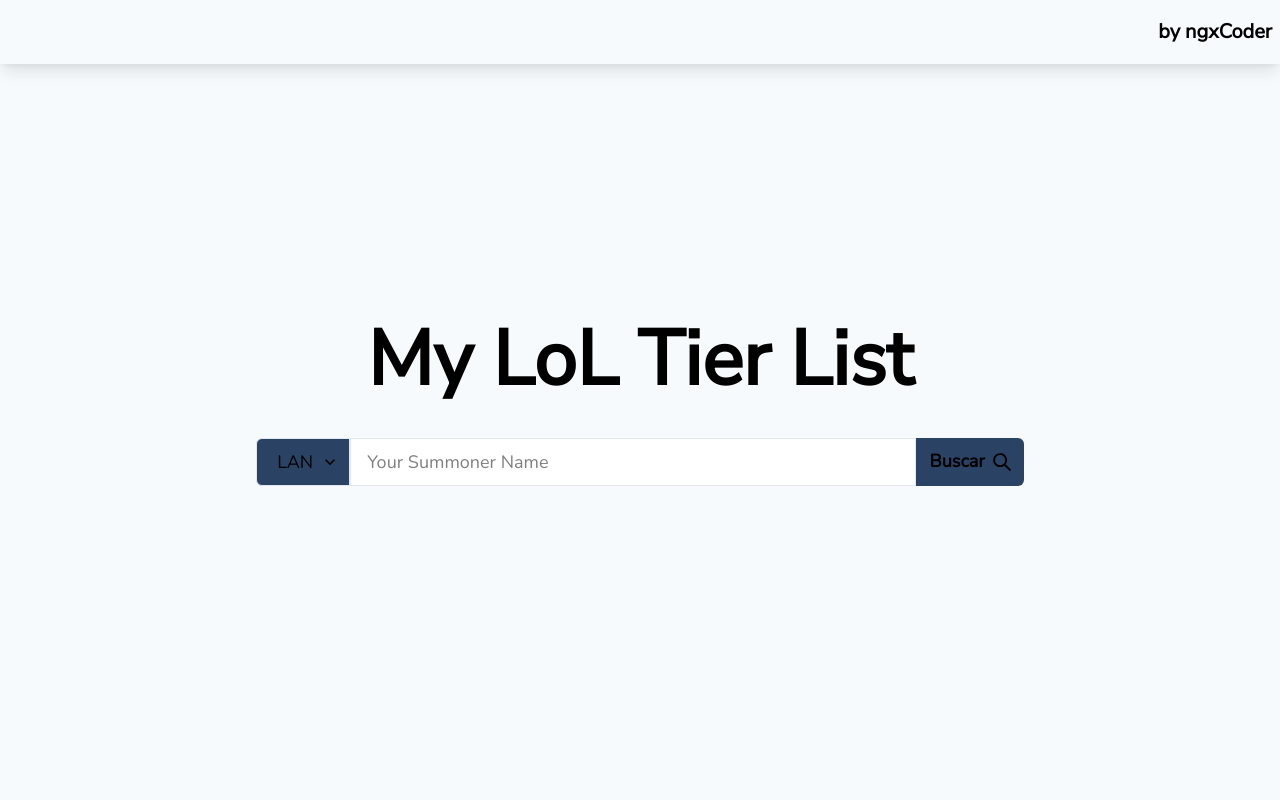
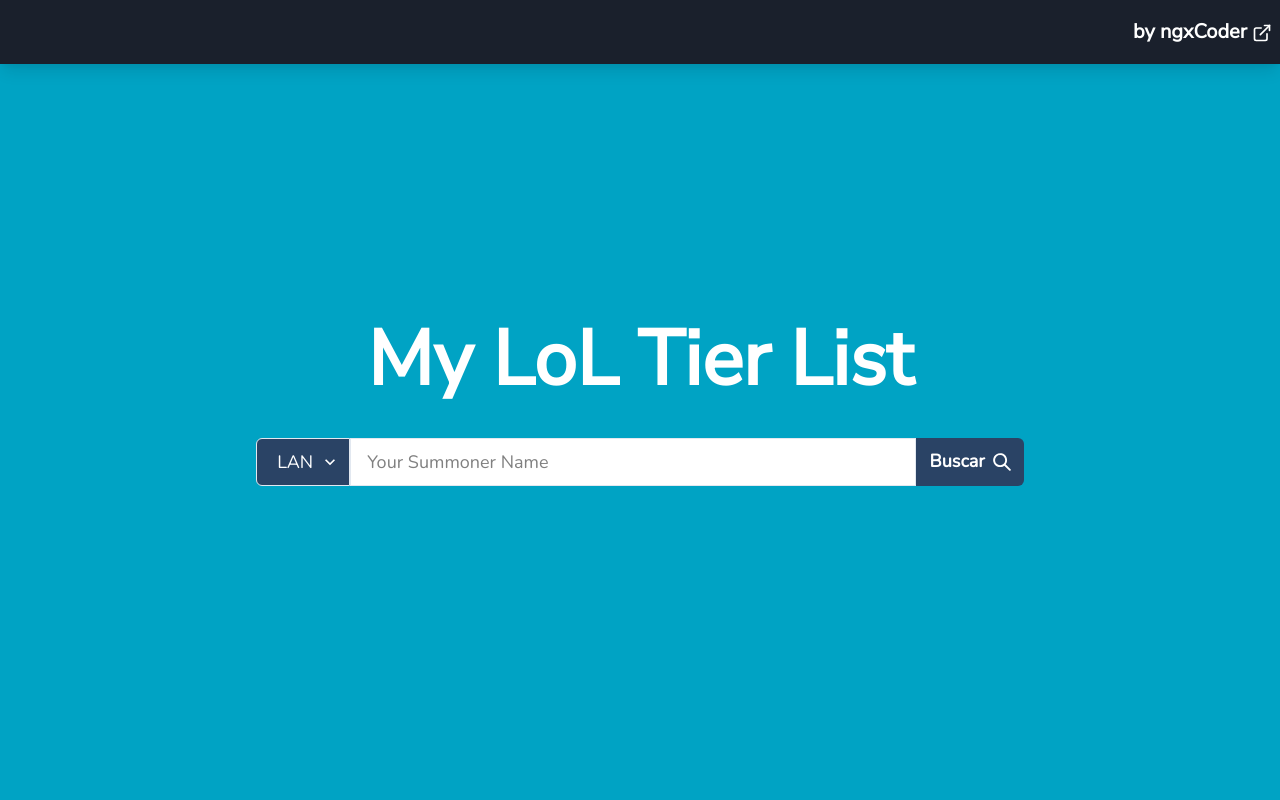
Before and after one commit to ngxCoder/my-lol-tierlist, a Next.js app: page / in a window 1280 px wide. Shown: the top 800 px of the page. Built offline with nearby package versions, Linux system fonts and the light colour scheme.

Commit message:
Remove dar mode to set one theme and initial api

```diff
--- a/package.json
+++ b/package.json
@@ -14,6 +14,7 @@
     "@emotion/styled": "11.1.5",
     "@fontsource/nunito": "^4.5.0",
     "@fontsource/nunito-sans": "^4.5.1",
+    "axios": "^0.23.0",
     "framer-motion": "^4.0.3",
     "next": "^11.1.2",
     "react": "^17.0.2",
--- a/src/components/Container.tsx
+++ b/src/components/Container.tsx
@@ -1,18 +1,13 @@
 import { Flex, useColorMode, FlexProps } from '@chakra-ui/react'
 
 export const Container = (props: FlexProps) => {
-  const { colorMode } = useColorMode()
-
-  const bgColor = { light: 'gray.50', dark: 'cyan.600' }
-
-  const color = { light: 'black', dark: 'white' }
   return (
     <Flex
       direction="column"
       alignItems="center"
       justifyContent="center"
-      bg={bgColor[colorMode]}
-      color={color[colorMode]}
+      bg="cyan.600"
+      color="white"
       {...props}
     />
   )
--- a/src/components/Header.tsx
+++ b/src/components/Header.tsx
@@ -1,11 +1,13 @@
-import { Flex, Box, Heading, Spacer, useColorMode } from '@chakra-ui/react'
+import { ExternalLinkIcon } from '@chakra-ui/icons'
+import { Flex, Box, Heading, Spacer, useColorMode, Link } from '@chakra-ui/react'
+import { useRouter } from 'next/router'
 
 export const Header = () => {
-    const { colorMode } = useColorMode()
 
-  const bgColor = { light: 'gray.50', dark: 'gray.800' }
+    const { pathname } = useRouter()
 
-  const color = { light: 'black', dark: 'white' }
+    const isHome = pathname === '/'
+
     return (
 
         <Flex
@@ -14,12 +16,25 @@
         width="100%"
         boxShadow="lg"
         zIndex="1"
-        bg={bgColor[colorMode]}
-        color={color[colorMode]}
+        bg="gray.800"
+        color="white"
         >
+            {
+                 isHome ? '' : (
+                <Box px="2" py="5">
+                    <Heading size="md">
+                        My LOL Tier List
+                    </Heading>
+                </Box>
+                 )
+            }
             <Spacer />
             <Box px="2" py="5">
-                <Heading size="md">by ngxCoder</Heading>
+                <Link href="https://ngxcoder.dev/">
+                    <Heading size="md">
+                        by ngxCoder <ExternalLinkIcon/>
+                    </Heading>
+                </Link>
             </Box>
         </Flex>
     )
--- a/src/pages/api/stats.tsx
+++ b/src/pages/api/stats.tsx
@@ -1,7 +1,7 @@
 import type { NextApiRequest, NextApiResponse } from 'next'
 
-const example = (req: NextApiRequest, res: NextApiResponse) => {
+const handler = async (req: NextApiRequest, res: NextApiResponse) => {
   res.status(200).json({ name: 'John Doe' })
 }
 
-export default example
+export default handler
--- a/src/pages/index.tsx
+++ b/src/pages/index.tsx
@@ -13,7 +13,7 @@
   const onSubmit = (data: any) => {
     const { region, summoner } = data;
     router.push({
-      pathname: '/',
+      pathname: '/stats',
       query: { region, summoner }
     })
   }
--- a/src/theme.tsx
+++ b/src/theme.tsx
@@ -8,7 +8,7 @@
   mono: `'Menlo', monospace` }
 
 const config : ThemeConfig = {
-  useSystemColorMode: true
+  useSystemColorMode: false
 }
 
 const theme = extendTheme({
```
Also changed, not shown: src/pages/stats.tsx (added, +30 -0 lines), 2 other files (tests, documents, lock files or other folders).
